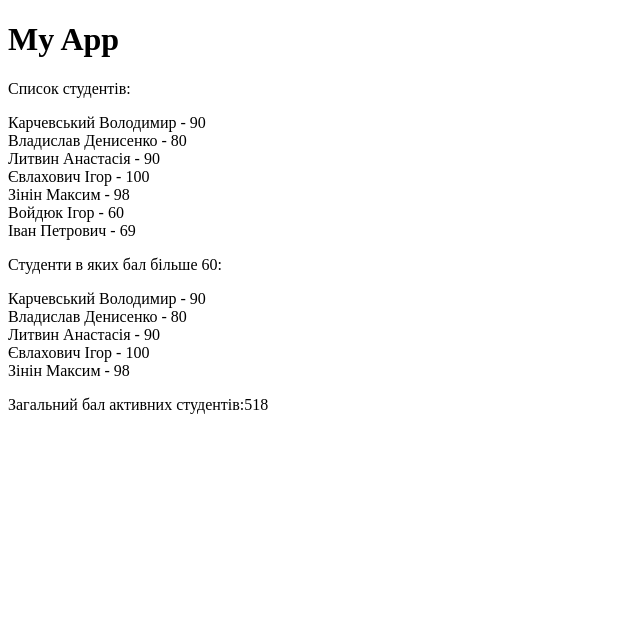
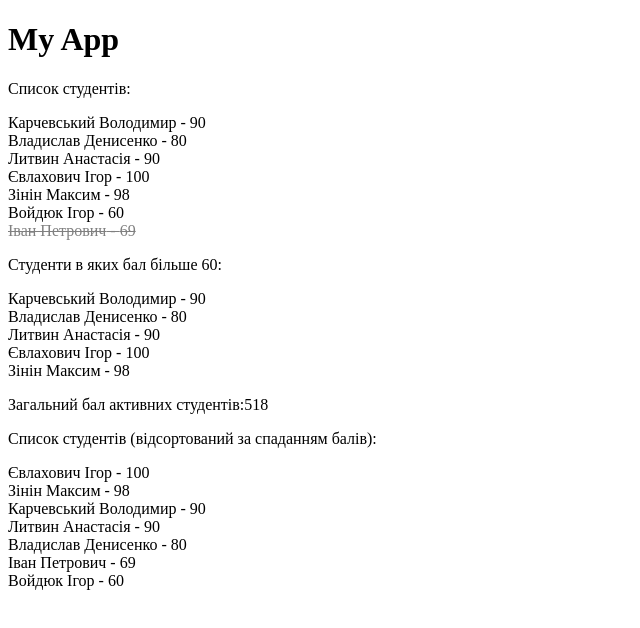
Before and after one commit to vkarchevskyi/eti-react-course, a React (Vite) app: page / in a window 1280 px wide. Shown: the top 628 px of the page, without its empty margins (0-640 px from the left). Built offline with nearby package versions, Linux system fonts and the light colour scheme.

Commit message:
feat: add sorted list and text decoration for general list
Signed-off-by: Volodymyr Karchevskyi <vkarchevskyi10@gmail.com>

```diff
--- a/src/App.tsx
+++ b/src/App.tsx
@@ -9,7 +9,13 @@ export default function App() {
       <main>
         <p>Список студентів:</p>
         {mockData.map((student) => (
-          <div key={student.student}>
+          <div
+            key={student.student}
+            style={{
+              color: student.active ? 'inherit' : 'gray',
+              textDecoration: student.active ? 'none' : 'line-through',
+            }}
+          >
             {student.student} - {student.mark}
           </div>
         ))}
@@ -31,6 +37,15 @@ export default function App() {
               .reduce((acc, student) => acc + student.mark, 0)}
           </span>
         </p>
+
+        <p>Список студентів (відсортований за спаданням балів):</p>
+        {[...mockData]
+          .sort((a, b) => b.mark - a.mark)
+          .map((student) => (
+            <div key={student.student}>
+              {student.student} - {student.mark}
+            </div>
+          ))}
       </main>
     </>
   );
```
